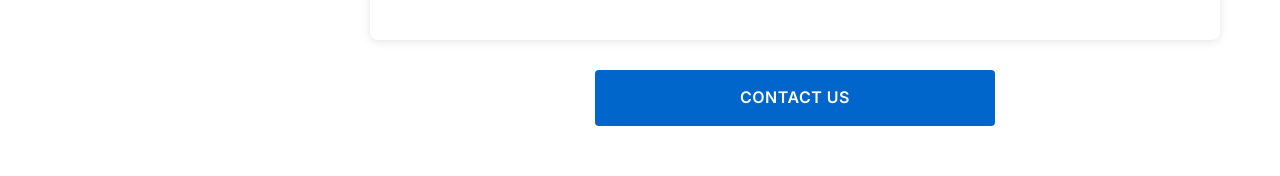
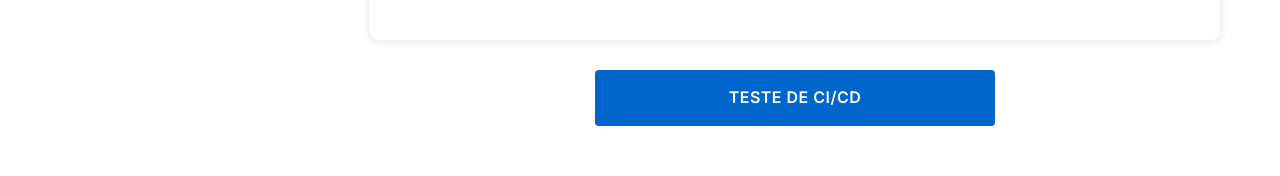
Before and after one commit to MatheusRiedo/Zilmer-teste2, a Next.js app: page /en/produtos/transformadores-oleo/transformadores-de-forca in a window 1280 px wide. Shown: the part 1138-1314 px from the top of the page. Built offline with nearby package versions, Linux system fonts and the light colour scheme.

Commit message:
Update contact button text to 'TESTE DE CI/CD'

```diff
--- a/components/ContactButton.tsx
+++ b/components/ContactButton.tsx
@@ -9,7 +9,7 @@ export default function ContactButton() {
 
   return (
     <Link href="/contato" className={styles.contactButton}>
-      {t('contactUs')}
+      {"TESTE DE CI/CD"}
     </Link>
   )
 }
```
